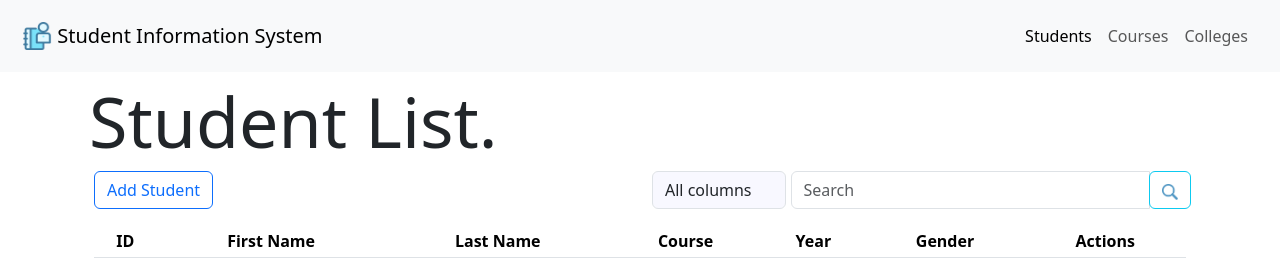
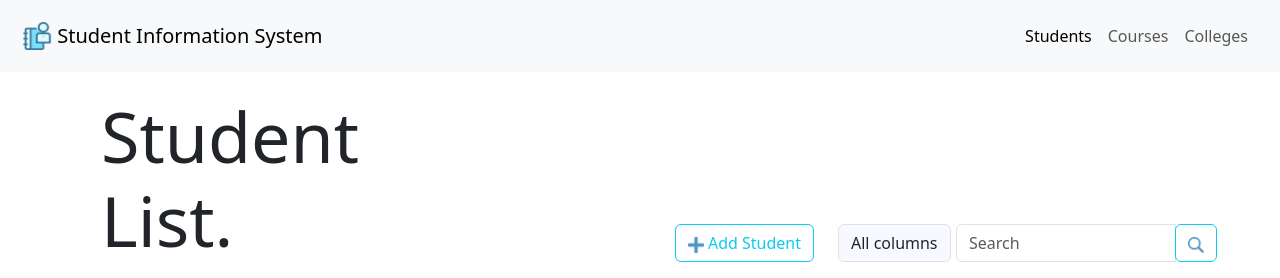
Before and after one commit to frostrhea/SSIS_WebApp, a Flask app: page /students/add in a window 1280 px wide. Shown: the top 278 px of the page. Run offline with Flask 2, Linux system fonts and the light colour scheme; lists and menus that the app fills with data are empty; some libraries are stand-ins or nearby versions.

Commit message:
feat: std course gender dropdown, layout update

```diff
--- a/SSIS_Web/static/css/student.css
+++ b/SSIS_Web/static/css/student.css
@@ -22,8 +22,18 @@
     text-align: center;
   }
 
+.header {
+    text-align: left;
+    padding-top: 0.1em;
+    padding-left: 0.1em;
+    margin-bottom: 0;
+    font-size: 70px;
+}
 
-
+#addStudentButton {
+  margin-top: auto;
+  float: right;
+}
 
 .search-icon {
     width: 24px;
--- a/SSIS_Web/student/student_controller.py
+++ b/SSIS_Web/student/student_controller.py
@@ -12,6 +12,8 @@ StudentManager.init_db(mysql)
 @student_bp.route('/students', methods=['GET', 'POST'])
 def list_students():
     form = StudentForm()
+    courses = StudentManager.get_courses()
+
     if request.method == 'POST':
         search_field = request.form.get('searchField')
         search_query = request.form.get('searchInput')
@@ -21,15 +23,9 @@ def list_students():
         # If no search input, retrieve all students
         student_data = StudentManager.get_student_data()
 
-    return render_template('student.html', student_data=student_data, form=form)
+    return render_template('student.html', student_data=student_data, form=form, courses=courses)
 
-# TO DO: get courses for dropdown in add and edit
-#@student_bp.route('/courses', methods=['GET'])
-#def get_courses_from_db():
- #   courses = get_courses()
-
-  #  return jsonify(courses=courses)
-
+#ISSUE: OTHER GENDER OPTIONS WONT ADD TO DB
 @student_bp.route('/students/add', methods=['GET', 'POST'])
 def add_student():
     form = StudentForm()
@@ -38,12 +34,13 @@ def add_student():
         student_id = request.form.get('studentID')
         first_name = request.form.get('firstName')
         last_name = request.form.get('lastName')
-        course = request.form.get('course')
+        course_code = request.form.get('course')
         year = request.form.get('year')
         gender = request.form.get('gender')
+        print("Gender selected:", gender)
 
         try:
-            StudentManager.add_student(student_id, first_name, last_name, course, gender, year)
+            StudentManager.add_student(student_id, first_name, last_name, course_code, gender, year)
             return redirect(url_for('student.list_students'))
         except Exception as e:
             print(f"Error adding student: {e}")
@@ -67,8 +64,8 @@ def edit_student_data():
     form = StudentForm()
     #form_data = request.form
     #print("Form Data received:", form_data)
-    #old_id = request.form.get('old_id')
-    #print("Old ID:", old_id)
+    gender = request.form.get('gender')
+    print("gender:", gender)
     updated_data = {
         'new_id': request.form.get('studentID'),
         'firstname': request.form.get('firstName'),
--- a/SSIS_Web/templates/student.html
+++ b/SSIS_Web/templates/student.html
@@ -1,5 +1,4 @@
-{% extends "base.html" %} {% block title %} Student List {% endblock %} {% block
-header %} Student List. {% endblock %} {% block content %}
+{% extends "base.html" %} {% block title %} Student List {% endblock %}  {% block content %}
 <link
   rel="stylesheet"
   href="{{ url_for('static', filename='css/student.css') }}"
@@ -9,12 +8,16 @@ header %} Student List. {% endblock %} {% block content %}
   <!-- Search bar and Add button row -->
   <div class="row mb-3">
     <div class="col">
+      <h1 class="header" >Student List.</h1>
+    </div>
+    <div class="col mt-auto">
       <!-- Button to trigger the modal -->
-      <button type="button" class="btn btn-outline-primary" id="addStudentButton">
+      <button type="button" class="btn btn-outline-info" id="addStudentButton">
+        <img src="/static/assets/add.png" alt="Add" class="icon" />
         Add Student
       </button>
     </div>
-    <div class="col order-md-last">
+    <div class="col order-md-last mt-auto">
       <!-- Dropdown menu for selecting search field and input field for search query -->
       <div class="field-selection">
         <!-- Dropdown menu for selecting search field -->
@@ -177,15 +180,20 @@ header %} Student List. {% endblock %} {% block content %}
           </div>
           <div class="form-group">
             <label for="course">Course</label>
-            <input
+            <select
               type="text"
               class="form-control"
               id="course"
               name="course"
               data-student-id=""
               required
-            />
+            >
+                {% for course in courses %}
+                  <option value="{{ course.code }}">{{ course.name }}</option>
+                {% endfor %}
+            </select>
           </div>
+
           <div class="form-group">
             <label for="year">Year</label>
             <input
@@ -200,8 +208,13 @@ header %} Student List. {% endblock %} {% block content %}
           <div class="form-group">
             <label for="gender">Gender</label>
             <select class="form-control" id="gender" name="gender" required>
+              <option value="" disabled selected>Select gender</option>
               <option value="Male">Male</option>
               <option value="Female">Female</option>
+              <option value="Non-binary">Non-binary</option>
+              <option value="Transgender">Transgender</option>
+              <option value="Prefer not to say">Prefer not to say</option>
+              <option value="Not listed">Not listed</option>
             </select>
           </div>
 
@@ -283,9 +296,13 @@ header %} Student List. {% endblock %} {% block content %}
             <div class="form-group">
               <label for="course">Course</label>
               <select class="form-control" id="course" name="course" required>
-                  <!-- Options will be dynamically added here -->
+                <option value="" disabled selected>Select a course</option>
+                  {% for course in courses %}
+                    <option value="{{ course.code }}">{{ course.name }}</option>
+                  {% endfor %}
               </select>
             </div>
+
             <div class="form-group">
               <label for="year">Year</label>
               <input
@@ -304,8 +321,13 @@ header %} Student List. {% endblock %} {% block content %}
                 name="gender"
                 required
               >
+              <option value="" disabled selected>Select gender</option>
                 <option value="Male">Male</option>
                 <option value="Female">Female</option>
+                <option value="Non-binary">Non-binary</option>
+                <option value="Transgender">Transgender</option>
+                <option value="Prefer not to say">Prefer not to say</option>
+                <option value="Not listed">Not listed</option>
               </select>
             </div>
 
@@ -358,7 +380,6 @@ header %} Student List. {% endblock %} {% block content %}
 
 <script>
 $(document).ready(function () {
-  // Add Student button click handler to show the add student modal
    $("#addStudentButton").click(function () {
       // Clear input fields and hidden fields when the modal is opened
       $("#addStudentForm")[0].reset();
@@ -372,15 +393,16 @@ $(document).ready(function () {
       $("#addStudentModal").modal("show");
     });
 
-  // Add student form submit handler
     $("#addStudentForm").submit(function (event) {
       // Update hidden input fields with form data
+      console.log("Form Data before submission:", $("#addStudentForm").serialize());
       $("#hiddenIDNumber").val($("#idnumber").val());
       $("#hiddenFirstName").val($("#firstName").val());
       $("#hiddenLastName").val($("#lastName").val());
       $("#hiddenCourse").val($("#course").val());
       $("#hiddenYear").val($("#year").val());
       $("#hiddenGender").val($("#gender").val());
+      console.log("Form submitted!");
     });
 
   // Close add modal function
@@ -401,19 +423,21 @@ $(document).ready(function () {
     }
   });
 
+  $("#searchButton").click(function(event) {
+    event.preventDefault(); // Prevent default button click behavior
+    performSearch();
+});
 
   $("#searchForm").submit(function(event) {
         event.preventDefault(); // Prevent default form submission
         performSearch();
     });
 
-    // ... other code ...
-
     function performSearch() {
         var searchField = $("#searchField").val();
         var searchQuery = $("#searchInput").val().toLowerCase();
 
-        $(".table-striped tbody tr").each(function () {
+        $(".table-hover tbody tr").each(function () {
             var rowData = $(this)
                 .find("." + searchField)
                 .text()
@@ -472,6 +496,7 @@ $(document).ready(function () {
       .val(gender)
       .data("student-id", studentId);
 
+
     // Show the form for editing
     $("#editStudentModal").modal("show");
   });
```
Also changed, not shown: SSIS_Web/student/student_model.py (+13 -0 lines). Lines whose indentation alone changed are shown as unchanged.
